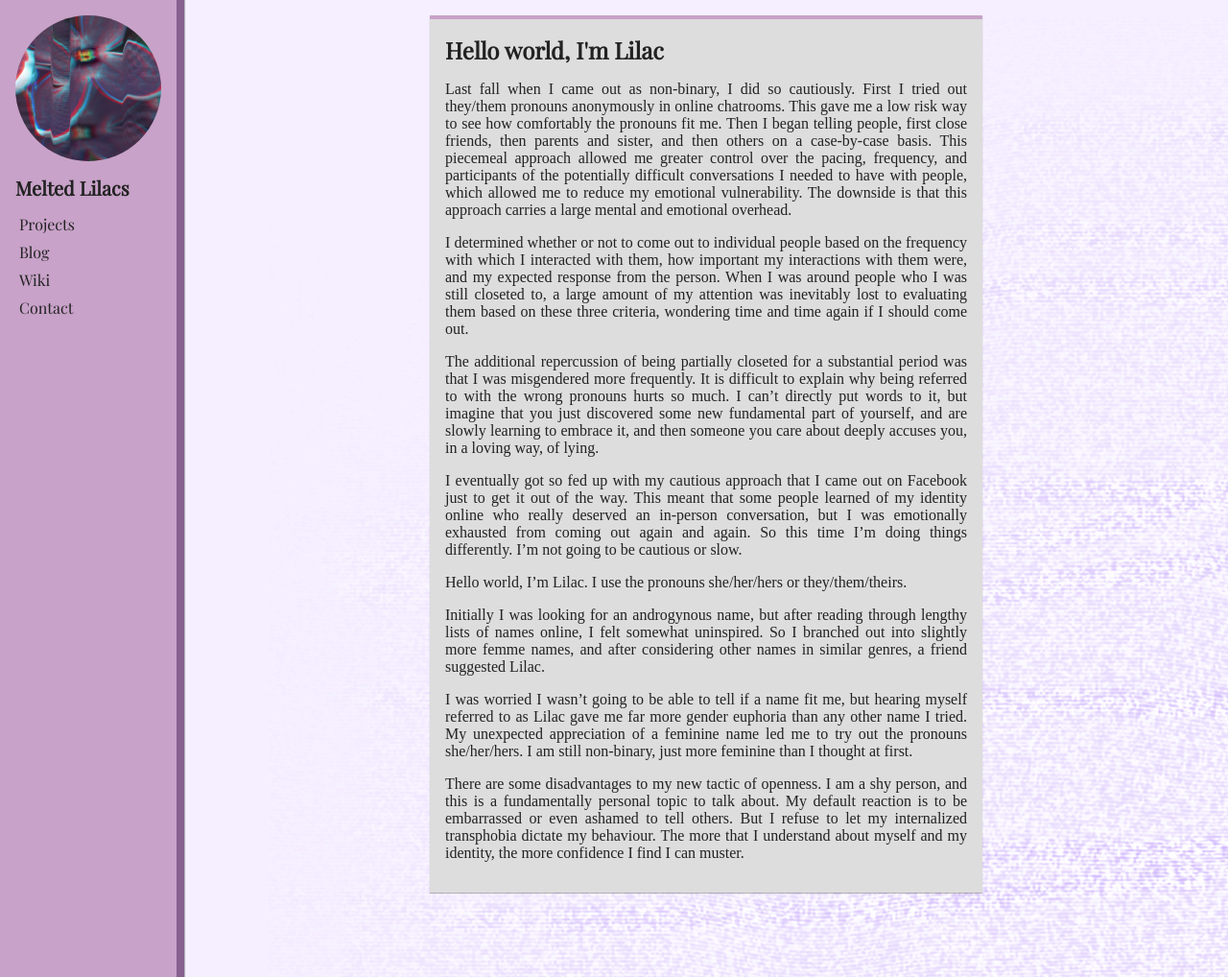
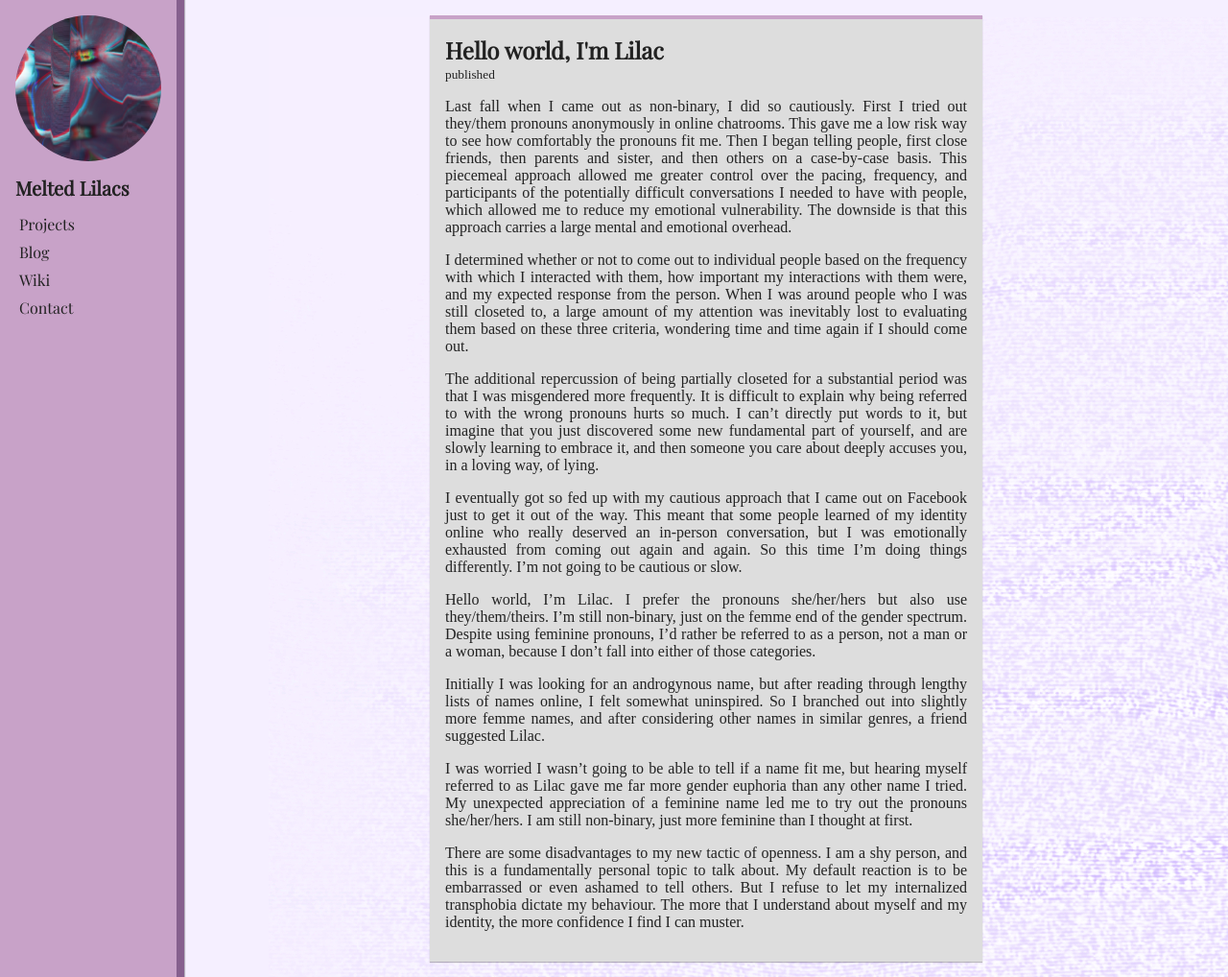
Before and after one commit to meltedlilacs/meltedlilacs.github.io, a Jekyll site: the page built from blog/_posts/2018-2-9-hello-world-im-lilac.md, in a window 1280 px wide and 1018 px high. Shown: the whole window at 96% size. Built offline with Jekyll 4.4.1, drawn with Linux system fonts in a browser that asks for light colours; some web fonts are replaced.

Commit message:
updated coming out letter

```diff
--- a/_layouts/page.html
+++ b/_layouts/page.html
@@ -9,6 +9,7 @@
   <main id="content">
     <article>
       <h2>{{ page.title }}</h2>
+      <small>published {{ post.date | split: " " | first }}</small>
       {{ content }}
     </article>
 </body>
--- a/blog/_posts/2018-2-9-hello-world-im-lilac.md
+++ b/blog/_posts/2018-2-9-hello-world-im-lilac.md
@@ -11,7 +11,7 @@ The additional repercussion of being partially closeted for a substantial period
 
 I eventually got so fed up with my cautious approach that I came out on Facebook just to get it out of the way. This meant that some people learned of my identity online who really deserved an in-person conversation, but I was emotionally exhausted from coming out again and again. So this time I'm doing things differently. I'm not going to be cautious or slow.
 
-Hello world, I'm Lilac. I use the pronouns she/her/hers or they/them/theirs.
+Hello world, I'm Lilac. I prefer the pronouns she/her/hers but also use they/them/theirs. I'm still non-binary, just on the femme end of the gender spectrum. Despite using feminine pronouns, I'd rather be referred to as a person, not a man or a woman, because I don't fall into either of those categories.
 
 Initially I was looking for an androgynous name, but after reading through lengthy lists of names online, I felt somewhat uninspired. So I branched out into slightly more femme names, and after considering other names in similar genres, a friend suggested Lilac.
 
```
